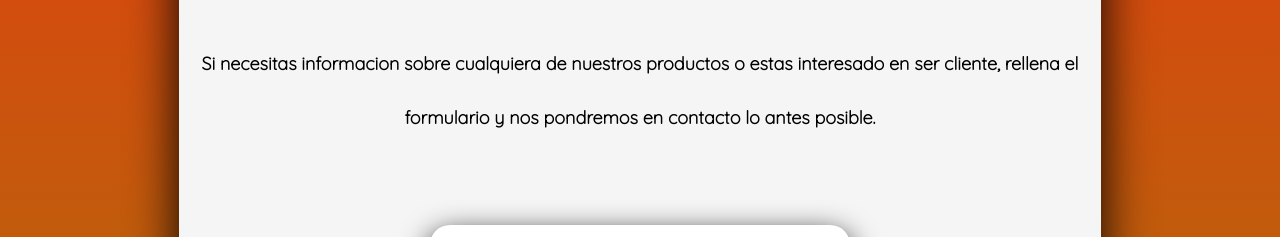
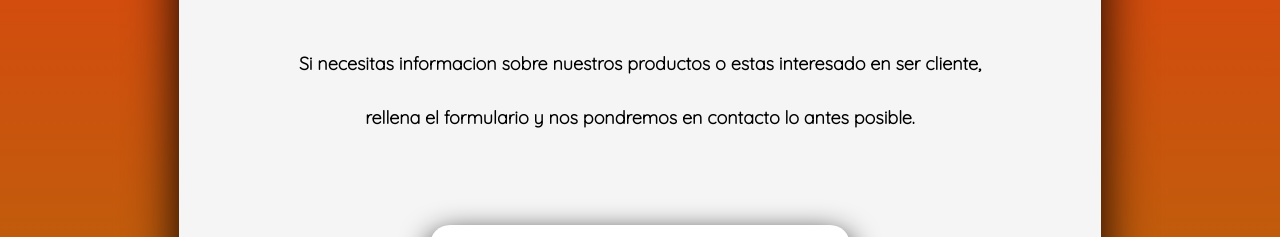
Before and after one commit to kevjng/distriroots, a plain HTML site: page pages/contacto.html in a window 1280 px wide. Shown: the part 418-655 px from the top of the page. Drawn offline with nearby package versions, Linux system fonts and the light colour scheme.

Commit message:
smallest mod in contacto.html

```diff
--- a/pages/contacto.html
+++ b/pages/contacto.html
@@ -46,8 +46,9 @@
 		</header>
 		<main id="mainContacto">
 			<h3>CONTACTA CON NOSOTROS</h3>
-			<h4>Si necesitas informacion sobre cualquiera de nuestros productos o estas interesado en ser cliente,
-				rellena el formulario y nos pondremos en contacto lo antes posible.
+			<h4>Si necesitas informacion sobre nuestros productos o estas interesado en ser cliente,
+			<br>
+			rellena el formulario y nos pondremos en contacto lo antes posible.
 			</h4>
 		</main>
 		<div class="contenedorFormularioContacto">
```
